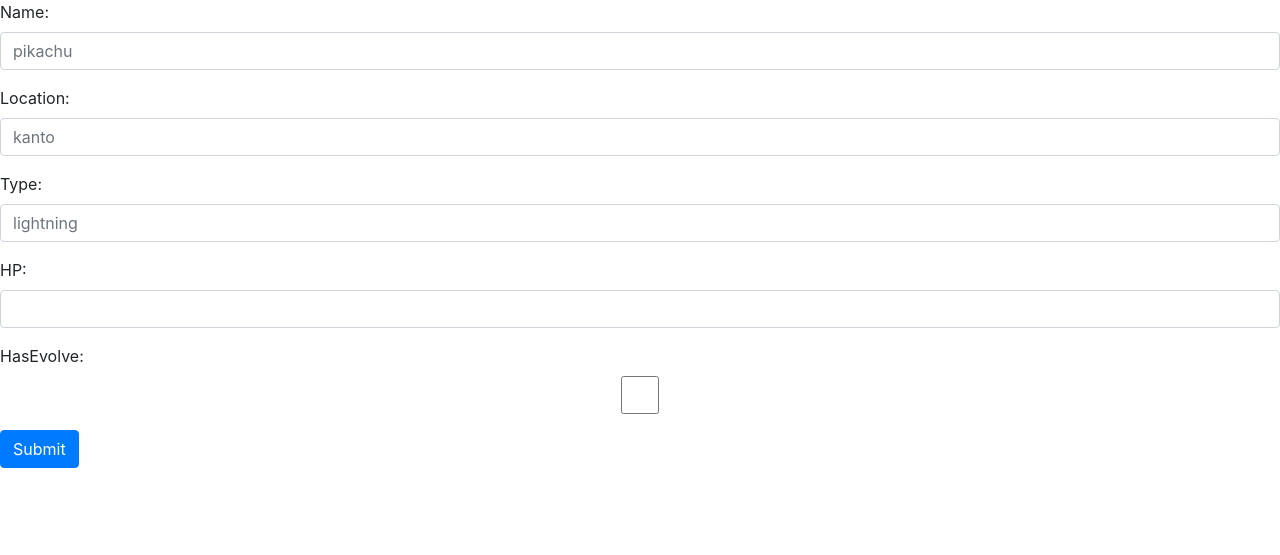
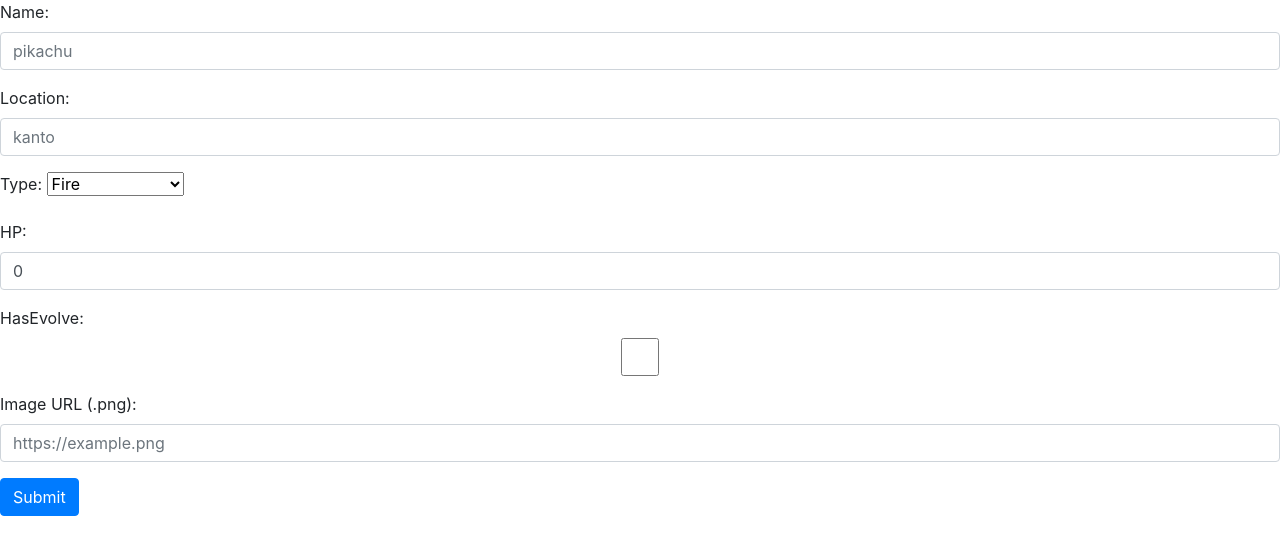
Before and after one commit to Charmander-Team/php-oop, a PHP site: page /Templates/addPokemon.php in a window 1280 px wide. Shown: the top 555 px of the page. Run offline with PHP 8.4, Linux system fonts and the light colour scheme.

Commit message:
:art: update template // add  process to inject in DB

```diff
--- a/Templates/addPokemon.php
+++ b/Templates/addPokemon.php
@@ -10,26 +10,35 @@
 </head>
 
 <body>
-    <form action="index.php" class="form" method="POST">
+    <form action="../index.php" class="form" method="POST">
         <div class="form-group">
-            <label for="title" class="form-label">Name: </label>
+            <label for="name" class="form-label">Name:</label>
             <input type="text" class="form-control" name="name" id="name" placeholder="pikachu">
         </div>
         <div class="form-group">
-            <label for="content" class="form-label">Location: </label>
+            <label for="location" class="form-label">Location:</label>
             <input type="text" class="form-control" name="location" id="location" placeholder="kanto">
         </div>
         <div class="form-group">
-            <label for="categorie" class="form-label">Type: </label>
-            <input type="text" class="form-control" name="type" id="type" placeholder="lightning">
+            <label for="type" class="form-label">Type:</label>
+            <select name="type" id="type">
+                <option value="" disabled>--Select type--</option>
+                <option value="fire">Fire</option>
+                <option value="water">Water</option>
+                <option value="lightning">Lightning</option>
+            </select>
         </div>
         <div class="form-group">
-            <label for="user" class="form-label">HP: </label>
-            <input type="number" class="form-control" name="hp" id="hp" >
+            <label for="hp" class="form-label">HP:</label>
+            <input type="number" class="form-control" name="hp" id="hp" min="0" value="0" step="10">
         </div>
         <div class="form-group">
-            <label for="user" class="form-label">HasEvolve: </label>
+            <label for="hasEvolve" class="form-label">HasEvolve:</label>
             <input type="checkbox" class="form-control" name="hasEvolve" id="hasEvolve" >
+        </div>
+        <div class="form-group">
+            <label for="image" class="form-label">Image URL (.png):</label>
+            <input type="url" class="form-control" name="image" id="image" pattern="https://.*.png" placeholder="https://example.png">
         </div>
         <button class="btn btn-primary">Submit</button>
     </form>
```
Also changed, not shown: App/Entity/Pokemon.php (+19 -19 lines), index.php (+9 -3 lines).
